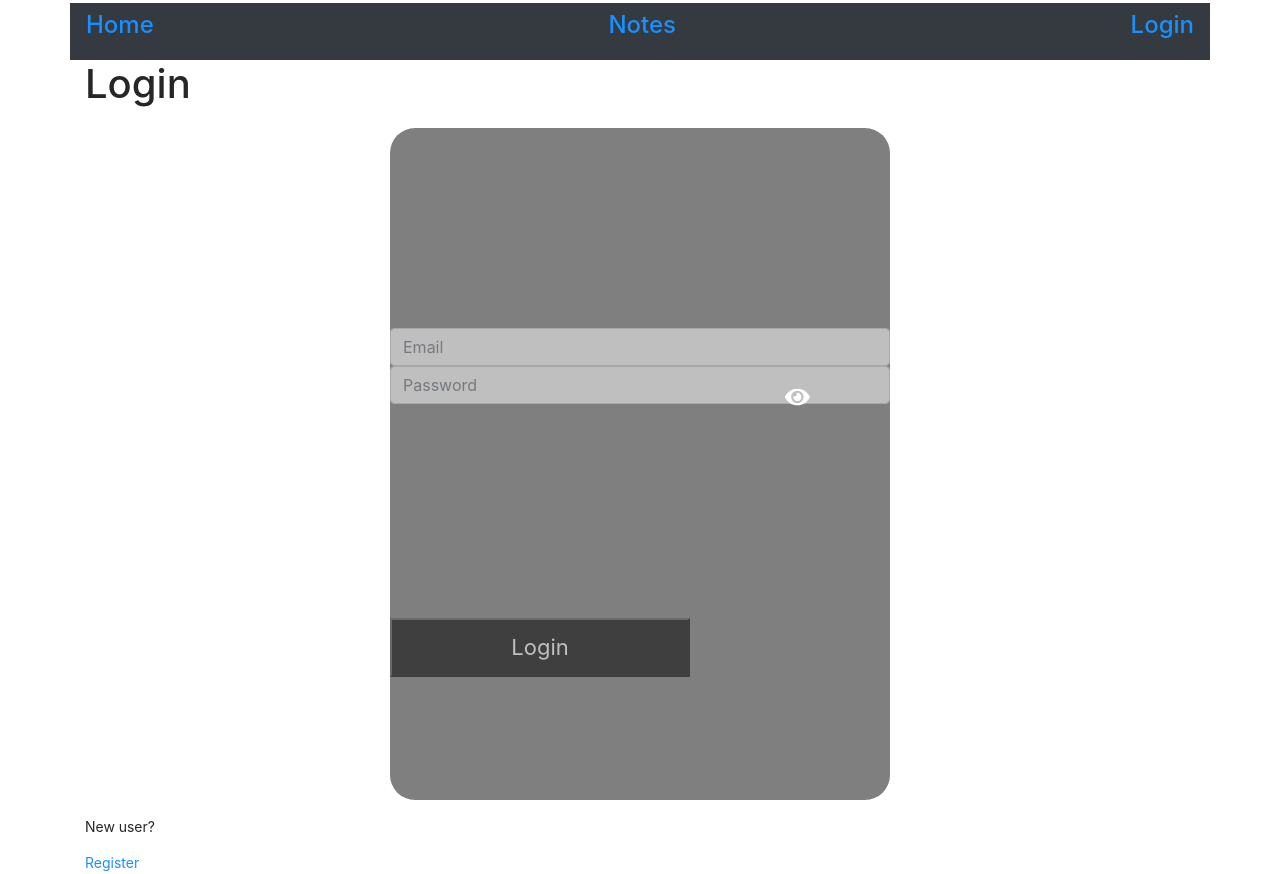
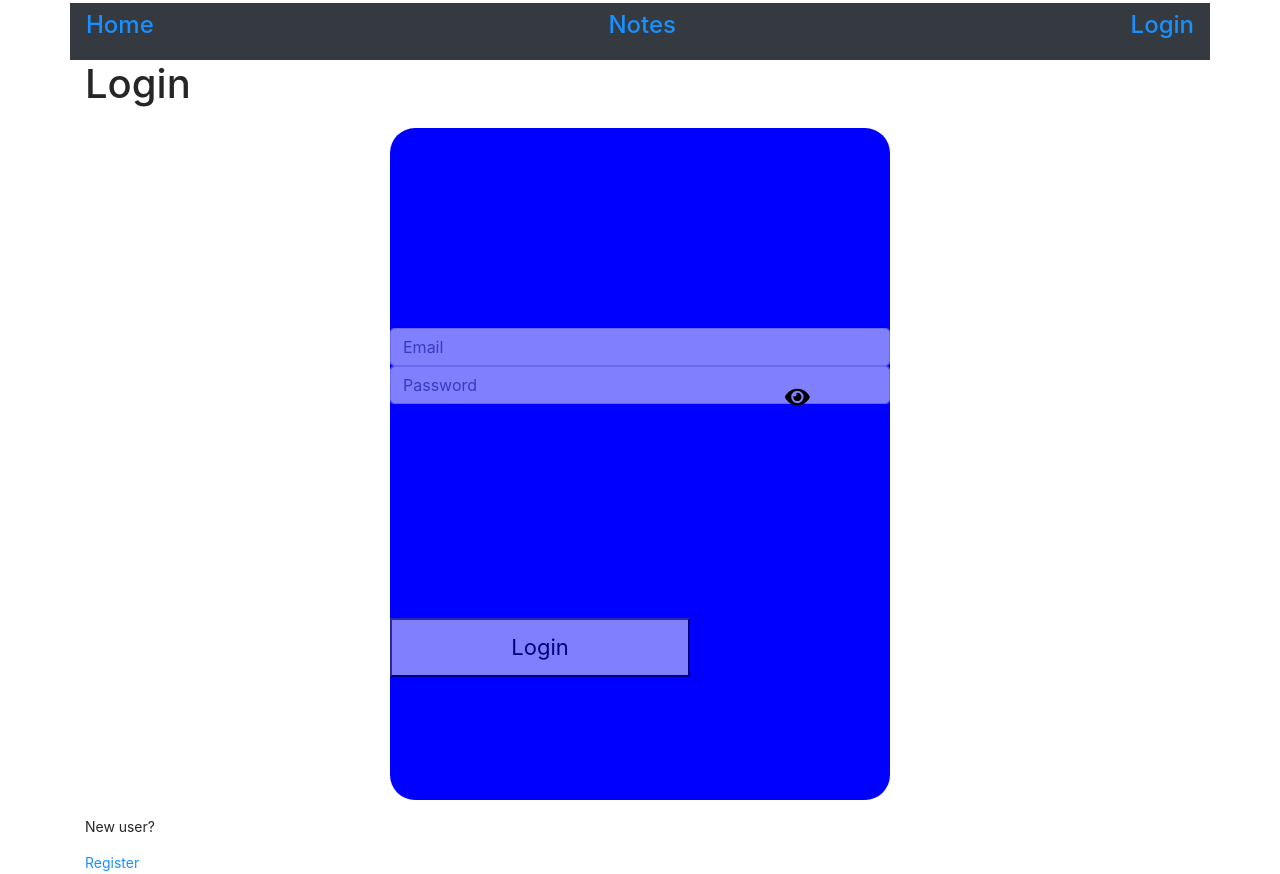
Before and after one commit to tasneemh/e-learning-app, a React (Create React App) app in the folder front-end/: page /login in a window 1280 px wide. Shown: the part 311-1185 px from the top of the page. Built offline with nearby package versions, Linux system fonts and the light colour scheme.

Commit message:
update style

```diff
--- a/front-end/src/components/CourseForm.jsx
+++ b/front-end/src/components/CourseForm.jsx
@@ -2,7 +2,6 @@ import React from 'react';
 import axios from 'axios';
 import { useHistory } from "react-router-dom";
 import { useForm } from "react-hook-form";
-import CourseFormWidget from "./CourseFormWidget";
 
 export default function CourseForm() {
   const history = useHistory();
--- a/front-end/src/components/CourseFormWidget.jsx
+++ /dev/null
@@ -1,46 +0,0 @@
-import React from 'react';
-import { WidgetLoader, Widget } from 'react-cloudinary-upload-widget';
-
-export default function CourseFormWidget() {
-  const onSuccess = (response) => {
-    console.log("response in widget", response);
-  }
-
-  return (
-    <>
-      <WidgetLoader />
-      <Widget
-        sources={['local', 'camera', 'dropbox']} // set the sources available for uploading -> by default
-        // all sources are available. More information on their use can be found at
-        // https://cloudinary.com/documentation/upload_widget#the_sources_parameter
-        sourceKeys={{ dropboxAppKey: '1dsf42dl1i2', instagramClientId: 'd7aadf962m' }} // add source keys
-        // and ID's as an object. More information on their use can be found at
-        // https://cloudinary.com/documentation/upload_widget#the_sources_parameter
-        resourceType={'auto'} // optionally set with 'auto', 'image', 'video' or 'raw' -> default = 'auto'
-        cloudName={'c0ur-e'}
-        // Located on https://cloudinary.com/console/
-        uploadPreset={'courses'} // check that an upload preset exists and check mode is signed or unisgned
-        buttonText={'Upload'} // default 'Upload Files'
-        style={{
-          color: 'white',
-          border: 'none',
-          width: '120px',
-          backgroundColor: 'green',
-          borderRadius: '4px',
-          height: '25px'
-        }} // inline styling only or style id='cloudinary_upload_button'
-        folder={'courses'} // set cloudinary folder name to send file
-        cropping={false} // set ability to crop images -> default = true
-        onSuccess={onSuccess} // add success callback -> returns result
-        //onFailure={} // add failure callback -> returns 'response.error' + 'response.result'
-        logging={false} // logs will be provided for success and failure messages,
-        // set to false for production -> default = true
-        customPublicId={'use_filename={true}'} // set a specific custom public_id.
-        // To use the file name as the public_id use 'use_filename={true}' parameter
-        eager={'w_400,h_300,c_pad|w_260,h_200,c_crop'} // add eager transformations -> deafult = null
-        use_filename={true} // tell Cloudinary to use the original name of the uploaded
-      // file as its public ID -> default = true,
-      />
-    </>
-  );
-}
--- a/front-end/src/components/Register.css
+++ b/front-end/src/components/Register.css
@@ -8,8 +8,8 @@
   min-height: 672px;
   margin: 0 auto;
   border-radius: 25px;
-  color: white;
-  background-color: rgba(0, 0, 0, 0.5);
+  color: black;
+  background-color: blue;
 }
 
 .form-group > input {
@@ -18,9 +18,9 @@
 
 input {
   margin: 0 auto;
-  background-color: black;
+  background-color: white;
   opacity: 50%;
-  color: white;
+  color: black;
   margin-top: 10px;
   width: 300px;
   height: 59px;
```
Also changed, not shown: front-end/src/components/newRegister.css (added).
